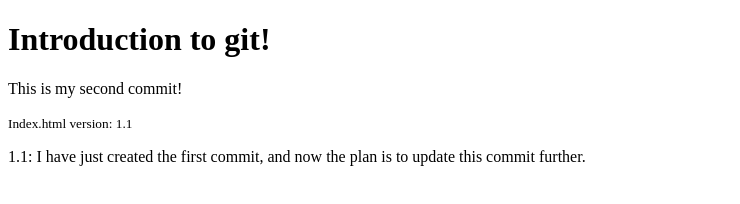
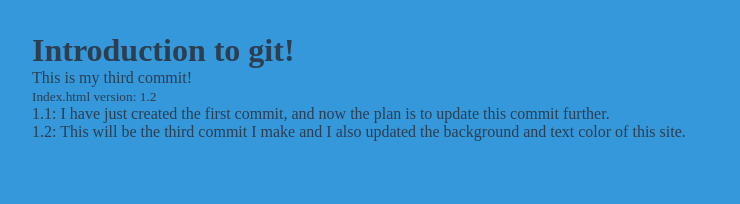
Before and after one commit to bun-nomura/bun-nomura, a plain HTML site: page index.html in a window 1280 px wide. Shown: the whole page, without its empty margins (0-740 px from the left). Drawn offline with Linux system fonts and the light colour scheme.

Commit message:
index and style updates

```diff
--- a/index.html
+++ b/index.html
@@ -12,13 +12,16 @@
     <div class="main-content">
         <div>
             <h1>Introduction to git!</h1>
-            <p>This is my second commit!</p>
-            <small>Index.html version: 1.1</small>
+            <p>This is my third commit!</p>
+            <small>Index.html version: 1.2</small>
         </div>
         <div>
             <p>
                 1.1: I have just created the first commit, and now the plan is to update this commit further.
             </p>
+            <p>
+                1.2: This will be the third commit I make and I also updated the background and text color of this site.
+            </p>
         </div>
     </div>
 </body>
--- a/style.css
+++ b/style.css
@@ -0,0 +1,16 @@
+/* Version 1.1 */
+* {
+  margin: 0;
+  padding: 0;
+}
+
+.main-content{
+  background-color:#3498db;
+  color: #2c3e50;
+  position: absolute;
+  top: 0;
+  bottom: 0;
+  right:0;
+  left:0;
+  padding:2rem;
+}
```
Also changed, not shown: 1 other file.
